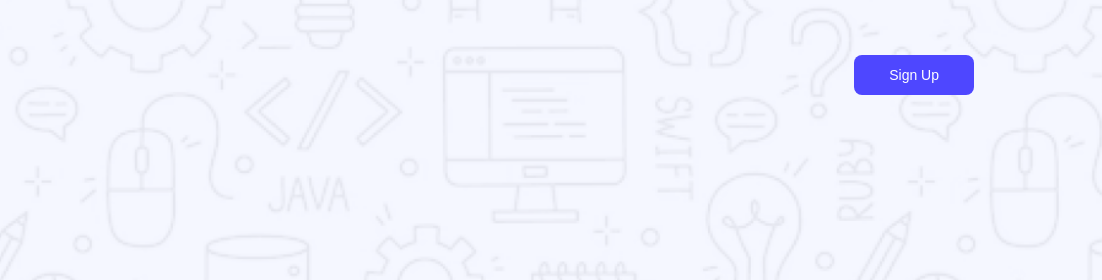
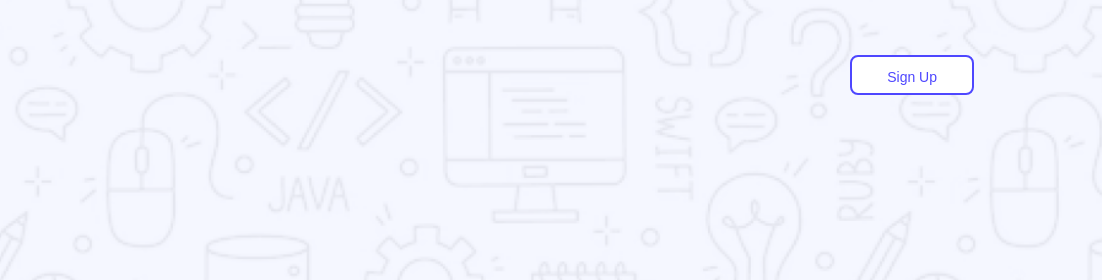
Before and after one commit to husain-ahmed-8/assignment-1, a plain HTML site: page index.html in a window 1280 px wide. In both pictures the pointer is over the link "Sign Up". Shown: the top 280 px of the page, 178-1280 px from the left. Drawn offline with Linux system fonts and the light colour scheme.

Commit message:
final check is done, and the button hover effect has been added

```diff
--- a/style.css
+++ b/style.css
@@ -27,6 +27,14 @@ body {
   box-sizing: border-box;
   border-radius: 8px;
   font-size: 14px;
+}
+
+.btn:hover {
+  background: white;
+  color: #4e47ff;
+  border: 2px solid #4e47ff;
+  transition: 0.4s;
+  box-sizing: border-box;
 }
 /* shared style end */
 
@@ -274,6 +282,7 @@ section.form form textarea {
 
 .form form input.btn {
   margin-top: 20px;
+  padding: 0;
 }
 
 /* form section style end */
```
